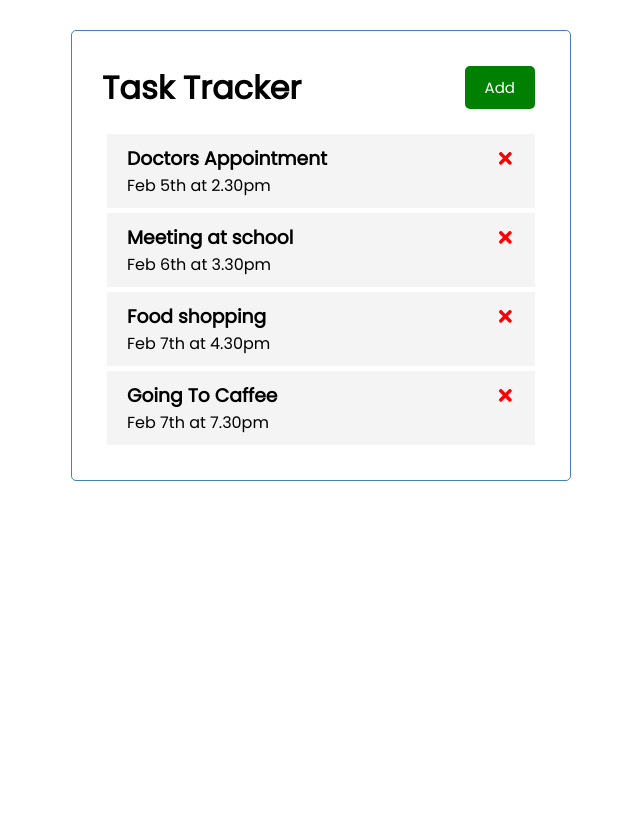
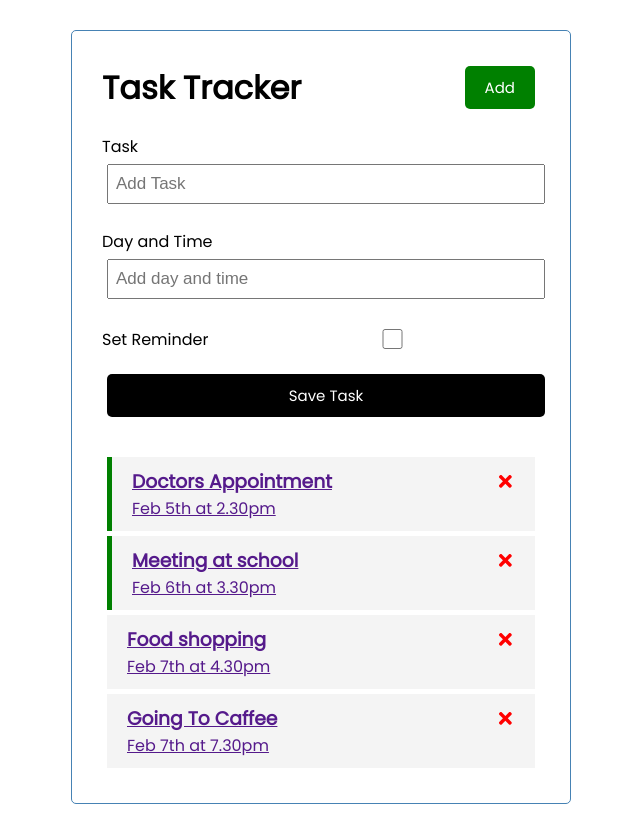
Before and after one commit to MainulDip/EverydayReactJS, a React (Create React App) app in the folder core2022/: page / in a window 1280 px wide. Shown: the whole page, without its empty margins (319-959 px from the left). Before the commit the page ends 800 px from the top, so only its background shows below. Built offline with nearby package versions, Linux system fonts and the light colour scheme.

Commit message:
Adding Insert Task Component

```diff
--- a/core2022/src/App.tsx
+++ b/core2022/src/App.tsx
@@ -2,6 +2,7 @@ import React from "react";
 import "./App.css";
 import Header from "./components/Header";
 import Tasks from "./components/Tasks";
+import AddTask from "./components/AddTask";
 
 export type TasksType = {
   id: number;
@@ -46,14 +47,22 @@ function App() {
   };
 
   //  Toggle reminder
-  const toggleReminder = (id: Number) => {
-    console.log(id)
-  }
+  const toggleReminder = (id?: Number, e?: any) => {
+    e.preventDefault();
+    if (e.type !== "dblclick") return;
+    // console.log("ToggleReminder", id, e);
+    setTasks(
+      tasks.map((task) => {
+        return task.id === id ? { ...task, reminder: !task.reminder } : task;
+      })
+    );
+  };
 
   return (
     <div className="container">
       <Header />
-      {tasks.length > 0 ? <Tasks tasks={tasks} onDelete={deleteTask} /> : <div className="">No Task Listed</div> }
+      <AddTask />
+      {tasks.length > 0 ? <Tasks tasks={tasks} onDelete={deleteTask} onToggle={toggleReminder} /> : <div className="">No Task Listed</div>}
     </div>
   );
 }
--- /dev/null
+++ b/core2022/src/components/AddTask.tsx
@@ -0,0 +1,29 @@
+import React, { useState } from "react";
+import PropTypes from "prop-types";
+
+const AddTask = (props: any) => {
+  const [text, setText] = useState("");
+  const [day, setDay] = useState("");
+  const [reminder, setReminder] = useState(false);
+  return (
+    <form className="add-form">
+      <div className="form-control">
+        <label htmlFor="Task Add">Task</label>
+        <input type="text" placeholder="Add Task" value={text} onChange={(e: React.ChangeEvent<HTMLInputElement>) => setText(e.target.value)} />
+      </div>
+      <div className="form-control">
+        <label htmlFor="Task Add">Day and Time</label>
+        <input type="text" placeholder="Add day and time" value={day} onChange={(e: React.ChangeEvent<HTMLInputElement>) => setDay(e.target.value)} />
+      </div>
+      <div className="form-control form-control-check">
+        <label htmlFor="Task Add">Set Reminder</label>
+        <input type="checkbox" value={text} onChange={(e: React.ChangeEvent<HTMLInputElement>) => setReminder(e.currentTarget.checked)} />
+      </div>
+      <input type="submit" value="Save Task" className="btn btn-block" />
+    </form>
+  );
+};
+
+AddTask.propTypes = {};
+
+export default AddTask;
--- a/core2022/src/components/Task.tsx
+++ b/core2022/src/components/Task.tsx
@@ -3,17 +3,20 @@ import PropTypes from "prop-types";
 import { TasksType } from "../App";
 import { FaTimes } from "react-icons/fa";
 
-function Task(this: any, { task, onDelete }: { task: TasksType, onDelete: Function }) {
+function Task(this: any, { task, onDelete, onToggle }: { task: TasksType; onDelete: Function; onToggle: any }) {
   return (
-    <div className="task" >
-      <h3>
-        {task.text} <FaTimes onClick={onDelete.bind(this, task.id)} style={{ color: "red", cursor: "pointer" }} />
-      </h3>
-      <p className="">{task.day}</p>
+    <div className={`task ${task.reminder ? "reminder" : ""}`} style={{ userSelect: "none" }}>
+      <a href="" className="" onClick={onToggle.bind(this, undefined)} onDoubleClick={onToggle.bind(this, task.id)} >
+        <h3>
+          {task.text} <FaTimes onClick={onDelete.bind(this, task.id)} style={{ color: "red", cursor: "pointer" }} />
+        </h3>
+        <p className="">{task.day}</p>
+      </a>
     </div>
   );
-};
+}
 
 Task.propTypes = {};
 
 export default Task;
+// onClick={(e)=>{onToggle(e, task.id)}}
--- a/core2022/src/components/Tasks.tsx
+++ b/core2022/src/components/Tasks.tsx
@@ -32,7 +32,7 @@ import Task from "./Task";
 //   },
 // ];
 
-const Tasks = ({ tasks, onDelete }: { tasks: TasksType[]; onDelete: Function }) => {
+const Tasks = ({ tasks, onDelete, onToggle }: { tasks: TasksType[]; onDelete: Function, onToggle: Function }) => {
   // const [tasks, setTasks] = useState<TasksType[]>(
   //   [
   //     {
@@ -59,7 +59,7 @@ const Tasks = ({ tasks, onDelete }: { tasks: TasksType[]; onDelete: Function })
   return (
     <>
       {tasks.map((task: any) => (
-        <Task key={task.id} task={task} onDelete={onDelete} />
+        <Task key={task.id} task={task} onDelete={onDelete} onToggle={onToggle} />
       ))}
     </>
   );
```
Also changed, not shown: 1 other file (tests, documents, lock files or other folders).
